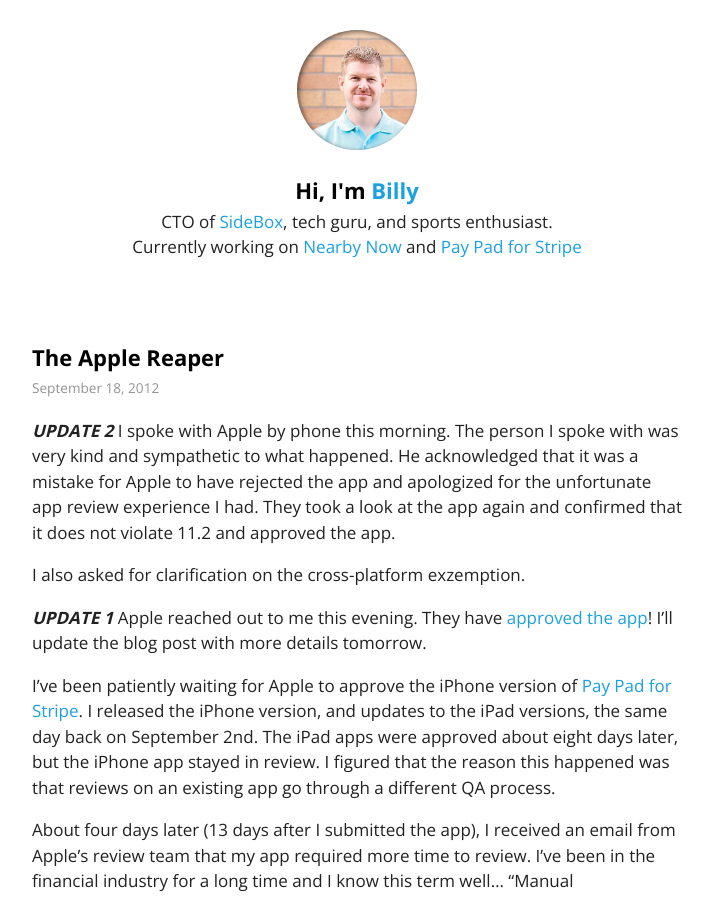
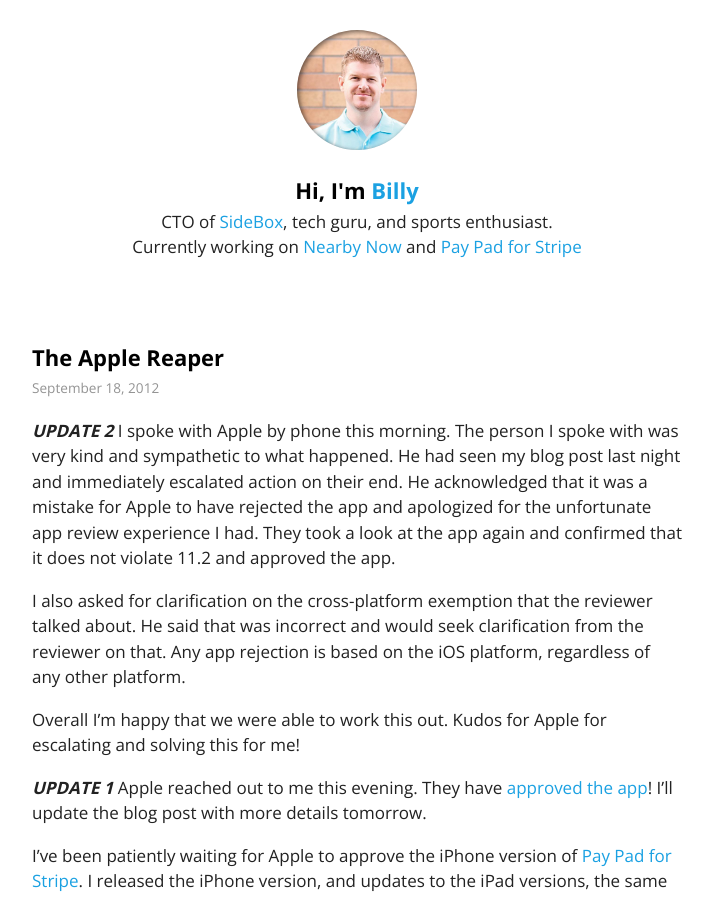
Before and after one commit to azcoov/azcoov.github.com, a Jekyll site: the page built from _posts/2012-09-18-the-apple-reaper.md, in a window 1280 px wide and 900 px high. Shown: the whole window, without its empty margins (283-996 px from the left). Built offline with Jekyll 4.4.1, drawn with Linux system fonts in a browser that asks for light colours; nearby versions of some CDN libraries; some web fonts are replaced; Markdown is read by kramdown in place of the engine named in the settings; comment, search, counter and statistics services are not loaded.

Commit message:
fixed blog post

```diff
--- a/_posts/2012-09-18-the-apple-reaper.md
+++ b/_posts/2012-09-18-the-apple-reaper.md
@@ -6,9 +6,11 @@ excerpt:
 ---
 
 ***UPDATE 2***
-I spoke with Apple by phone this morning. The person I spoke with was very kind and sympathetic to what happened. He acknowledged that it was a mistake for Apple to have rejected the app and apologized for the unfortunate app review experience I had. They took a look at the app again and confirmed that it does not violate 11.2 and approved the app.
+I spoke with Apple by phone this morning. The person I spoke with was very kind and sympathetic to what happened. He had seen my blog post last night and immediately escalated action on their end. He acknowledged that it was a mistake for Apple to have rejected the app and apologized for the unfortunate app review experience I had. They took a look at the app again and confirmed that it does not violate 11.2 and approved the app.
 
-I also asked for clarification on the cross-platform exzemption.
+I also asked for clarification on the cross-platform exemption that the reviewer talked about. He said that was incorrect and would seek clarification from the reviewer on that. Any app rejection is based on the iOS platform, regardless of any other platform.
+
+Overall I'm happy that we were able to work this out. Kudos for Apple for escalating and solving this for me!
 
 ***UPDATE 1***
 Apple reached out to me this evening. They have [approved the app](http://coovtech.com/posts/the-apple-reaper/)! I'll update the blog post with more details tomorrow.
```
